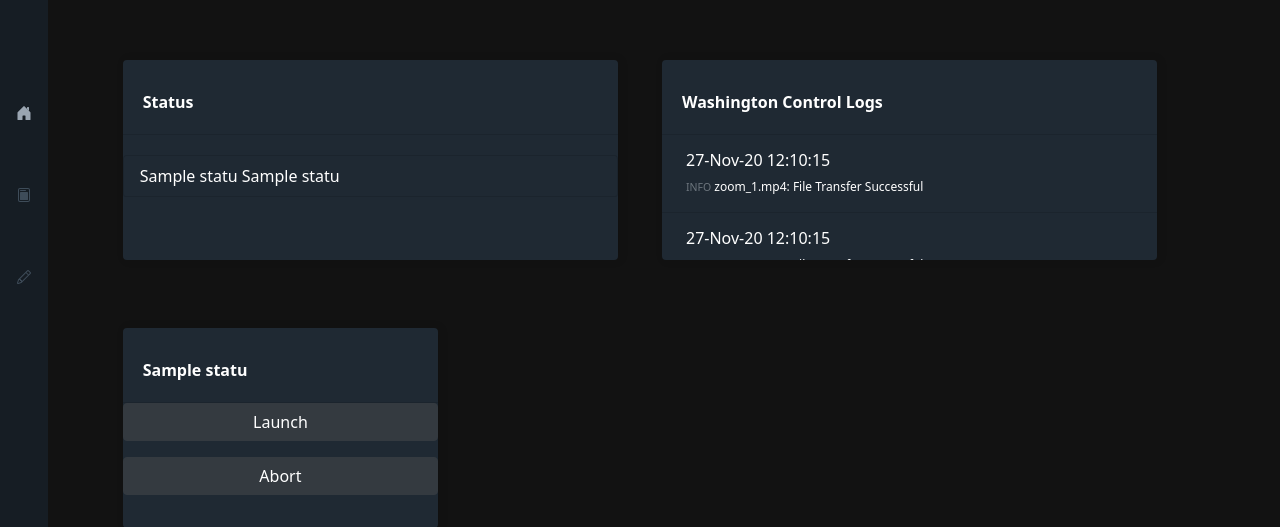
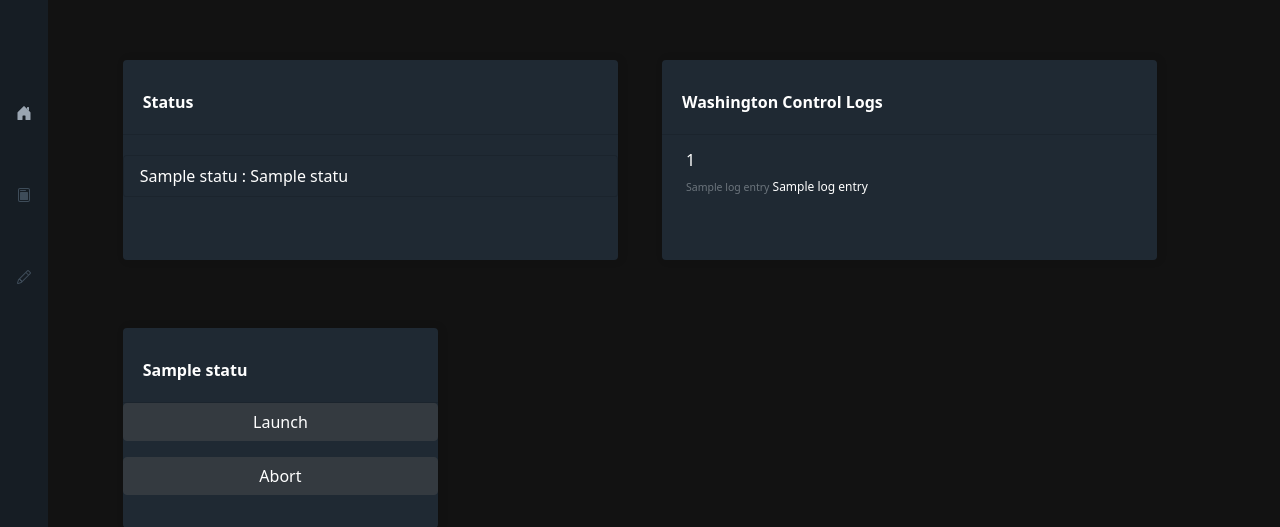
Before and after one commit to brplewis/file_shuttle_web_ui, a Flask app: template washington/control/templates/dashboard.html in a window 1280 px wide. Shown: the part 88-615 px from the top of the page. Run offline with Flask 2, Linux system fonts and the light colour scheme; the template is opened without the code that fills it: most values are stand-ins (such as "Sample title", 1, 10 or a date in 2020); some libraries are stand-ins or nearby versions.

Commit message:
Set up controller log function

```diff
--- a/washington/__init__.py
+++ b/washington/__init__.py
@@ -24,11 +24,11 @@ def create_app():
     with app.app_context():
         # Include our Routes
         from . import auth
-        from .control import control
+        from .control import interface
         db.create_all()
 
         # Register Blueprints
-        app.register_blueprint(control.control_bp)
+        app.register_blueprint(interface.control_bp)
         app.register_blueprint(auth.auth_bp)
         #app.register_blueprint(admin.admin_bp)
 
--- a/washington/control/templates/dashboard.html
+++ b/washington/control/templates/dashboard.html
@@ -11,10 +11,10 @@
           </div>
           <ul class="list-group api-list">
             {% for launcher_name in status %}
-              {% if status[launcher_status] == 'Online' %}
-                <li class="list-group-item active">{{launcher_name}} {{status[launcher_name]}}</li>
+              {% if status[launcher_name] == 'Online' %}
+                <li class="list-group-item active">{{launcher_name}} : {{status[launcher_name]}}</li>
               {% else %}
-                <li class="list-group-item">{{launcher_name}} {{status[launcher_name]}}</li>
+                <li class="list-group-item">{{launcher_name}} : {{status[launcher_name]}}</li>
               {% endif %}
             {% endfor %}
           </ul>
@@ -28,66 +28,19 @@
            Washington Control Logs
           </div>
           <ul class="list-group list-group-flush">
+
+          {% for log_entry in controller_logs %}
             <li class="list-group-item">
               <div class="row g-0">
                 <div class="col">
                   <div class="card-body">
-                    <h6 class="card-title">27-Nov-20 12:10:15</h6>
-                    <p class="card-text"> <small class="text-muted">INFO</small>  zoom_1.mp4: File Transfer Successful </p>
+                    <h6 class="card-title">{{log_entry[0]}}</h6>
+                    <p class="card-text"> <small class="text-muted">{{log_entry[1]}}</small>  {{log_entry[2]}} </p>
                   </div>
                 </div>
               </div>
             </li>
-            <li class="list-group-item">
-              <div class="row g-0">
-                <div class="col">
-                  <div class="card-body">
-                    <h6 class="card-title">27-Nov-20 12:10:15</h6>
-                    <p class="card-text"> <small class="text-muted">INFO</small>  zoom_1.mp4: File Transfer Successful </p>
-                  </div>
-                </div>
-              </div>
-            </li>
-            <li class="list-group-item">
-              <div class="row g-0">
-                <div class="col">
-                  <div class="card-body">
-                    <h6 class="card-title">27-Nov-20 12:10:15</h6>
-                    <p class="card-text"> <small class="text-muted">INFO</small>  zoom_1.mp4: File Transfer Successful </p>
-                  </div>
-                </div>
-              </div>
-            </li>
-            <li class="list-group-item">
-              <div class="row g-0">
-                <div class="col">
-                  <div class="card-body">
-                    <h6 class="card-title">27-Nov-20 12:10:15</h6>
-                    <p class="card-text"> <small class="text-muted">INFO</small>  zoom_1.mp4: File Transfer Successful </p>
-                  </div>
-                </div>
-              </div>
-            </li>
-            <li class="list-group-item">
-              <div class="row g-0">
-                <div class="col">
-                  <div class="card-body">
-                    <h6 class="card-title">27-Nov-20 12:10:15</h6>
-                    <p class="card-text"> <small class="text-muted">INFO</small>  zoom_1.mp4: File Transfer Successful </p>
-                  </div>
-                </div>
-              </div>
-            </li>
-            <li class="list-group-item">
-              <div class="row g-0">
-                <div class="col">
-                  <div class="card-body">
-                    <h6 class="card-title">27-Nov-20 12:10:15</h6>
-                    <p class="card-text"> <small class="text-muted">INFO</small>  zoom_1.mp4: File Transfer Successful </p>
-                  </div>
-                </div>
-              </div>
-            </li>
+          {% endfor %}
           </ul>
         </div>
       </section>
```
Also changed, not shown: sample_log.txt (added, +8 -0 lines), washington/control/controller.py (+18 -1 lines), washington/control/interface.py (+11 -3 lines), washington/control/launcher.py (+6 -5 lines), washington/control/shuttle.py (+9 -11 lines), 1 other file.
